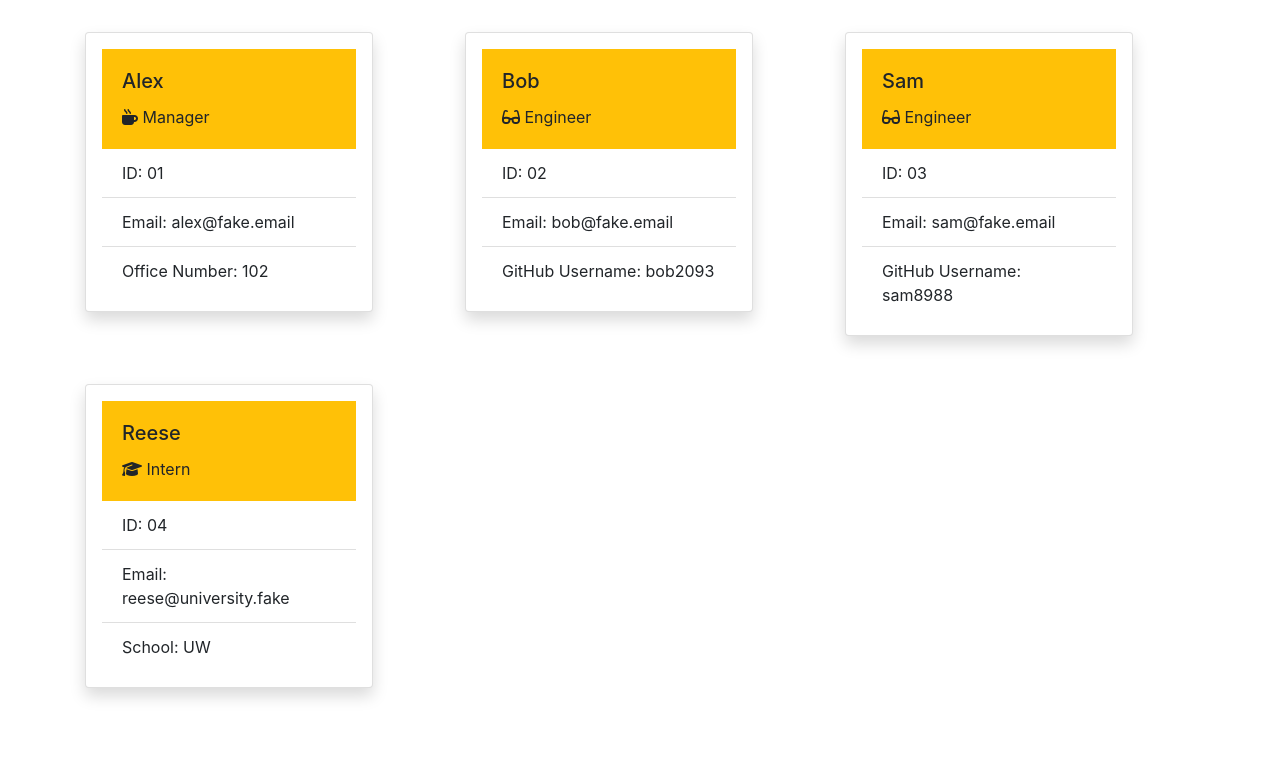
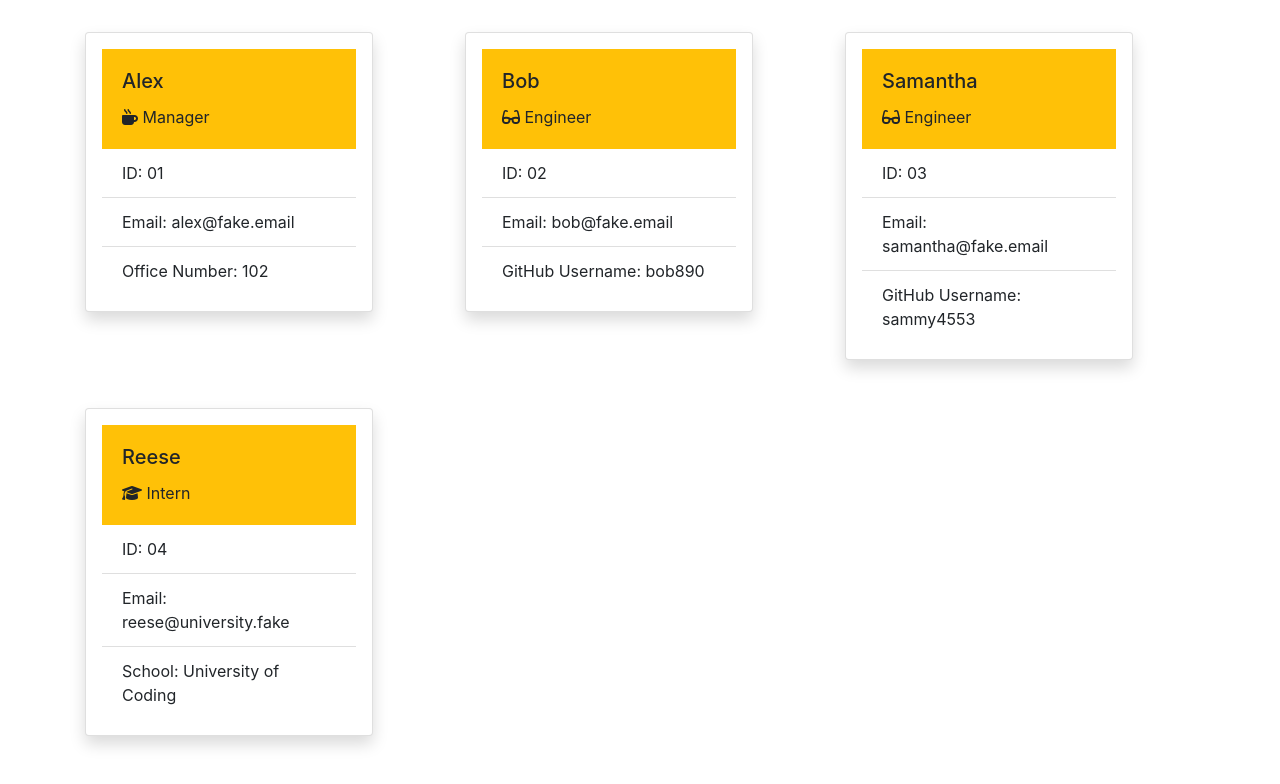
Before and after one commit to alexahanthony/team-profile-generator, a website: page Develop/output/team.html in a window 1280 px wide. Shown: the part 203-987 px from the top of the page. Before the commit the page ends 939 px from the top, so only its background shows below. Drawn offline with nearby package versions, Linux system fonts and the light colour scheme.

Commit message:
updating GIF

```diff
--- a/Develop/output/team.html
+++ b/Develop/output/team.html
@@ -42,19 +42,19 @@
   <ul class="list-group list-group-flush">
     <li class="list-group-item person-id">ID: 02</li>
     <li class="list-group-item person-email">Email: bob@fake.email</li>
-    <li class="list-group-item person-variable">GitHub Username: bob2093</li>
+    <li class="list-group-item person-variable">GitHub Username: bob890</li>
   </ul>
 </div>
 </div><div class="col-4">
 <div class="card shadow p-3 mb-5" style="width: 18rem;">
   <div class="card-body bg-warning">
-    <h5 class="card-title person-name">Sam</h5>
+    <h5 class="card-title person-name">Samantha</h5>
     <p class="card-text person-title"><i class="fas fa-glasses"></i> Engineer</p>
   </div>
   <ul class="list-group list-group-flush">
     <li class="list-group-item person-id">ID: 03</li>
-    <li class="list-group-item person-email">Email: sam@fake.email</li>
-    <li class="list-group-item person-variable">GitHub Username: sam8988</li>
+    <li class="list-group-item person-email">Email: samantha@fake.email</li>
+    <li class="list-group-item person-variable">GitHub Username: sammy4553</li>
   </ul>
 </div>
 </div><div class="col-4">
@@ -66,7 +66,7 @@
     <ul class="list-group list-group-flush">
     <li class="list-group-item person-id">ID: 04</li>
     <li class="list-group-item person-email">Email: reese@university.fake</li>
-    <li class="list-group-item person-variable">School: UW</li>
+    <li class="list-group-item person-variable">School: University of Coding</li>
     </ul>
     </div>
     </div></div>
```
